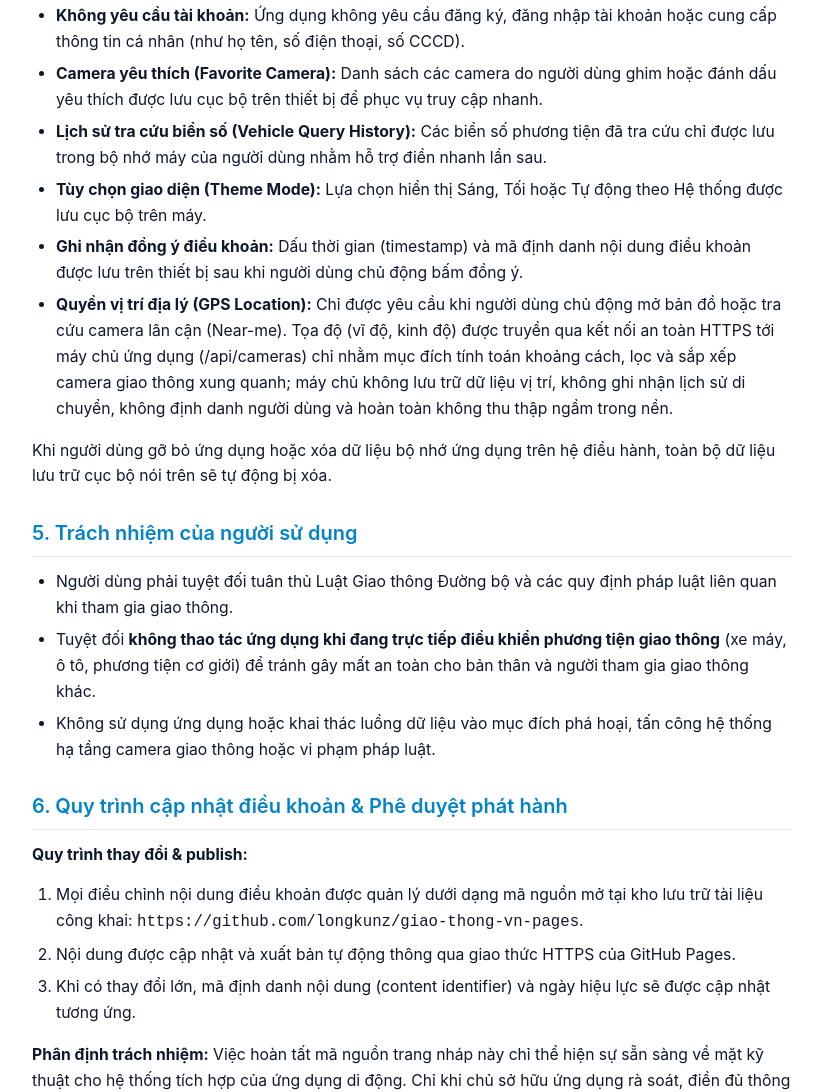
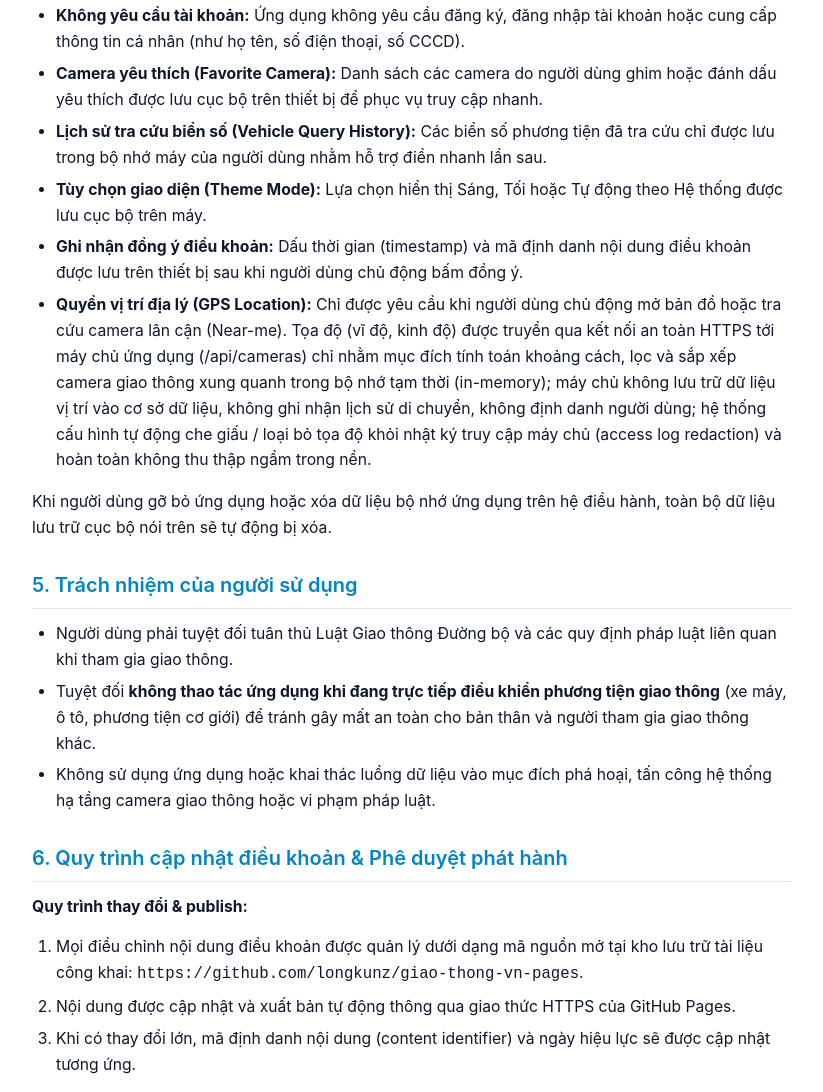
Before and after one commit to longkunz/giao-thong-vn-pages, a plain HTML site: page index.html in a window 1280 px wide. Shown: the part 1884-2976 px from the top of the page, without its empty margins (228-1051 px from the left). Drawn offline with Linux system fonts and the light colour scheme.

Commit message:
docs(legal): clarify server memory processing and access log coordinate redaction

```diff
--- a/index.html
+++ b/index.html
@@ -285,7 +285,7 @@
         <li><strong>Lịch sử tra cứu biển số (Vehicle Query History):</strong> Các biển số phương tiện đã tra cứu chỉ được lưu trong bộ nhớ máy của người dùng nhằm hỗ trợ điền nhanh lần sau.</li>
         <li><strong>Tùy chọn giao diện (Theme Mode):</strong> Lựa chọn hiển thị Sáng, Tối hoặc Tự động theo Hệ thống được lưu cục bộ trên máy.</li>
         <li><strong>Ghi nhận đồng ý điều khoản:</strong> Dấu thời gian (timestamp) và mã định danh nội dung điều khoản được lưu trên thiết bị sau khi người dùng chủ động bấm đồng ý.</li>
-        <li><strong>Quyền vị trí địa lý (GPS Location):</strong> Chỉ được yêu cầu khi người dùng chủ động mở bản đồ hoặc tra cứu camera lân cận (Near-me). Tọa độ (vĩ độ, kinh độ) được truyền qua kết nối an toàn HTTPS tới máy chủ ứng dụng (/api/cameras) chỉ nhằm mục đích tính toán khoảng cách, lọc và sắp xếp camera giao thông xung quanh; máy chủ không lưu trữ dữ liệu vị trí, không ghi nhận lịch sử di chuyển, không định danh người dùng và hoàn toàn không thu thập ngầm trong nền.</li>
+        <li><strong>Quyền vị trí địa lý (GPS Location):</strong> Chỉ được yêu cầu khi người dùng chủ động mở bản đồ hoặc tra cứu camera lân cận (Near-me). Tọa độ (vĩ độ, kinh độ) được truyền qua kết nối an toàn HTTPS tới máy chủ ứng dụng (/api/cameras) chỉ nhằm mục đích tính toán khoảng cách, lọc và sắp xếp camera giao thông xung quanh trong bộ nhớ tạm thời (in-memory); máy chủ không lưu trữ dữ liệu vị trí vào cơ sở dữ liệu, không ghi nhận lịch sử di chuyển, không định danh người dùng; hệ thống cấu hình tự động che giấu / loại bỏ tọa độ khỏi nhật ký truy cập máy chủ (access log redaction) và hoàn toàn không thu thập ngầm trong nền.</li>
       </ul>
       <p>
         Khi người dùng gỡ bỏ ứng dụng hoặc xóa dữ liệu bộ nhớ ứng dụng trên hệ điều hành, toàn bộ dữ liệu lưu trữ cục bộ nói trên sẽ tự động bị xóa.
```
Also changed, not shown: terms.html (+1 -1 lines).
